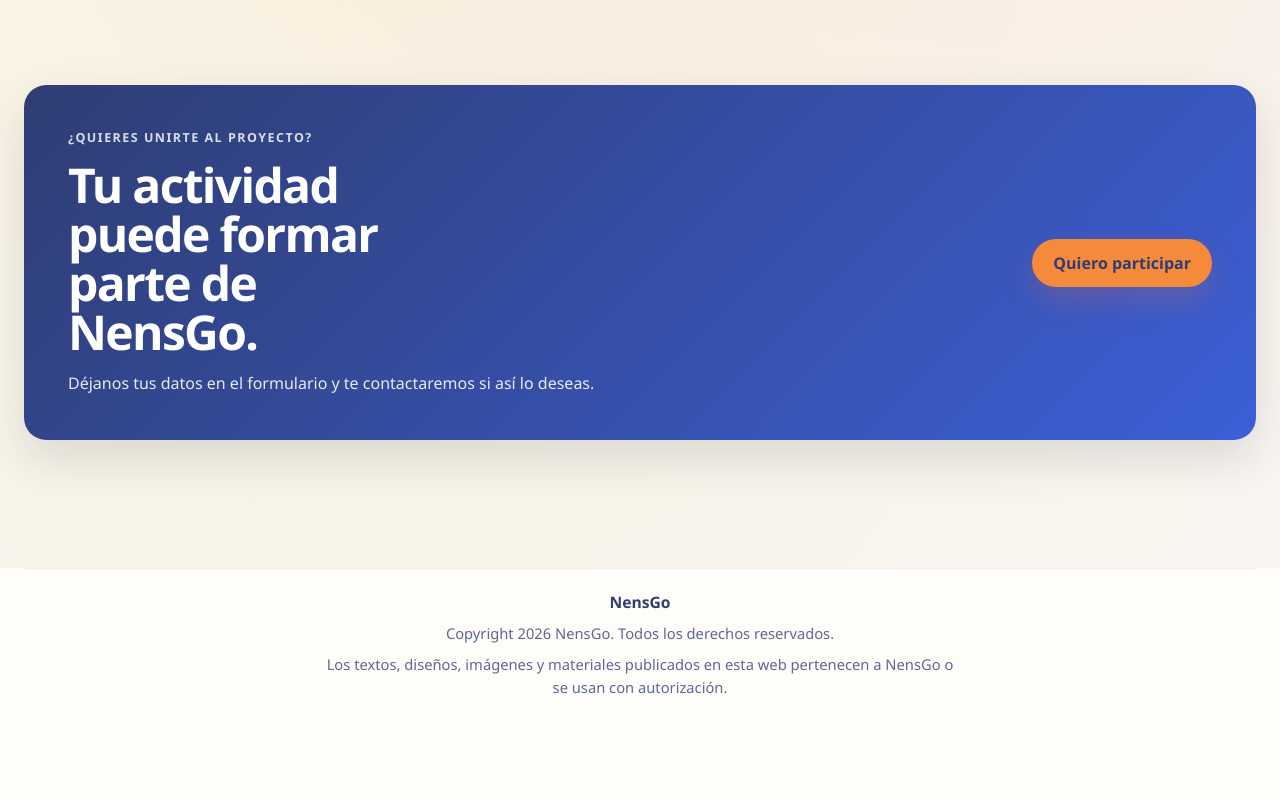
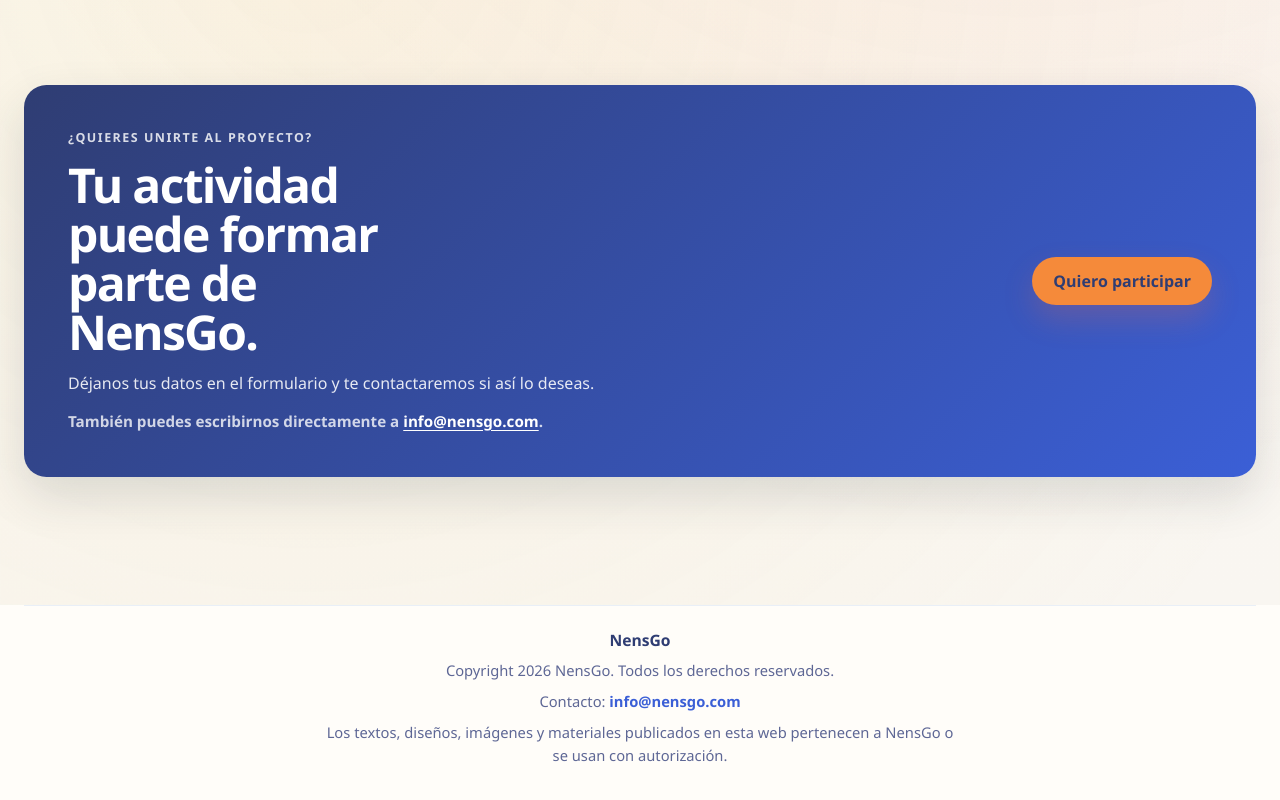
Before and after one commit to dev-nen/mvp, a React (Vite) app: page /para-centros in a window 1280 px wide. Shown: the part 5109-5909 px from the top of the page. Before the commit the page ends 5857 px from the top, so only its background shows below. Built offline with nearby package versions, Linux system fonts and the light colour scheme; no server answers.

Commit message:
UX: add public contact email

```diff
--- a/src/components/Footer.css
+++ b/src/components/Footer.css
@@ -26,3 +26,21 @@
   font-size: 0.8125rem;
   line-height: 1.7;
 }
+
+.footer__contact {
+  margin: 0;
+  color: var(--color-text-muted);
+  font-size: 0.8125rem;
+  line-height: 1.6;
+}
+
+.footer__contact-link {
+  color: var(--color-primary-strong);
+  font-weight: 750;
+  text-decoration: none;
+}
+
+.footer__contact-link:hover,
+.footer__contact-link:focus-visible {
+  text-decoration: underline;
+}
--- a/src/components/Footer.jsx
+++ b/src/components/Footer.jsx
@@ -11,6 +11,12 @@ export function Footer() {
           Actividades para peques y familias, organizadas para ayudarte a
           decidir mejor.
         </p>
+        <p className="footer__contact">
+          Contacto:{" "}
+          <a className="footer__contact-link" href="mailto:info@nensgo.com">
+            info@nensgo.com
+          </a>
+        </p>
       </div>
     </footer>
   );
--- a/src/pages/ParaCentrosPage.css
+++ b/src/pages/ParaCentrosPage.css
@@ -606,6 +606,26 @@
   gap: var(--space-3);
 }
 
+.para-centros__contact-note {
+  margin: 0;
+  color: rgba(255, 255, 255, 0.78);
+  font-size: 0.95rem;
+  font-weight: 600;
+  line-height: 1.6;
+}
+
+.para-centros__contact-note a {
+  color: #ffffff;
+  font-weight: 800;
+  text-decoration: underline;
+  text-underline-offset: 0.18em;
+}
+
+.para-centros__contact-note a:hover,
+.para-centros__contact-note a:focus-visible {
+  text-decoration-thickness: 0.12em;
+}
+
 .para-centros__footer {
   padding: 0 0 clamp(2rem, 5vw, 3rem);
 }
@@ -620,6 +640,7 @@
 
 .para-centros__footer-brand,
 .para-centros__footer-rights,
+.para-centros__footer-contact,
 .para-centros__footer-note {
   margin: 0;
 }
@@ -631,9 +652,25 @@
 }
 
 .para-centros__footer-rights,
+.para-centros__footer-contact,
 .para-centros__footer-note {
   font-size: 0.92rem;
   line-height: 1.6;
+}
+
+.para-centros__footer-contact {
+  color: var(--color-text-muted);
+}
+
+.para-centros__footer-contact-link {
+  color: var(--color-primary-strong);
+  font-weight: 750;
+  text-decoration: none;
+}
+
+.para-centros__footer-contact-link:hover,
+.para-centros__footer-contact-link:focus-visible {
+  text-decoration: underline;
 }
 
 .para-centros__footer-note {
@@ -885,6 +922,7 @@
   }
 
   .para-centros__footer-rights,
+  .para-centros__footer-contact,
   .para-centros__footer-note {
     font-size: 0.88rem;
   }
--- a/src/pages/ParaCentrosPage.jsx
+++ b/src/pages/ParaCentrosPage.jsx
@@ -609,6 +609,10 @@ export function ParaCentrosPage() {
                   Déjanos tus datos en el formulario y te contactaremos si así
                   lo deseas.
                 </p>
+                <p className="para-centros__contact-note">
+                  También puedes escribirnos directamente a{" "}
+                  <a href="mailto:info@nensgo.com">info@nensgo.com</a>.
+                </p>
               </div>
 
               <div className="para-centros__cta-actions">
@@ -635,6 +639,15 @@ export function ParaCentrosPage() {
           <p className="para-centros__footer-rights">
             Copyright {currentYear} NensGo. Todos los derechos reservados.
           </p>
+          <p className="para-centros__footer-contact">
+            Contacto:{" "}
+            <a
+              className="para-centros__footer-contact-link"
+              href="mailto:info@nensgo.com"
+            >
+              info@nensgo.com
+            </a>
+          </p>
           <p className="para-centros__footer-note">
             Los textos, diseños, imágenes y materiales publicados en esta web
             pertenecen a NensGo o se usan con autorización.
--- a/src/pages/PlaceholderPage.css
+++ b/src/pages/PlaceholderPage.css
@@ -56,6 +56,24 @@
   max-width: 28rem;
 }
 
+.placeholder-page__contact {
+  margin: 0;
+  color: var(--color-text-muted);
+  line-height: 1.65;
+  max-width: 28rem;
+}
+
+.placeholder-page__contact-link {
+  color: var(--color-primary-strong);
+  font-weight: 750;
+  text-decoration: none;
+}
+
+.placeholder-page__contact-link:hover,
+.placeholder-page__contact-link:focus-visible {
+  text-decoration: underline;
+}
+
 @media (max-width: 40rem) {
   .placeholder-page__content {
     padding: var(--space-6);
--- a/src/pages/PlaceholderPage.jsx
+++ b/src/pages/PlaceholderPage.jsx
@@ -17,8 +17,18 @@ export function PlaceholderPage({ title, description }) {
               <div className="placeholder-page__icon-wrap" aria-hidden="true">
                 <Construction className="placeholder-page__icon" />
               </div>
-              <h2 className="placeholder-page__title">{title}</h2>
+              <h1 className="placeholder-page__title">{title}</h1>
               <p className="placeholder-page__description">{description}</p>
+              <p className="placeholder-page__contact">
+                Para dudas, sugerencias o incidencias puedes escribirnos a{" "}
+                <a
+                  className="placeholder-page__contact-link"
+                  href="mailto:info@nensgo.com"
+                >
+                  info@nensgo.com
+                </a>
+                .
+              </p>
               <Button onClick={() => navigate("/perfil")}>
                 Volver al perfil
               </Button>
```
